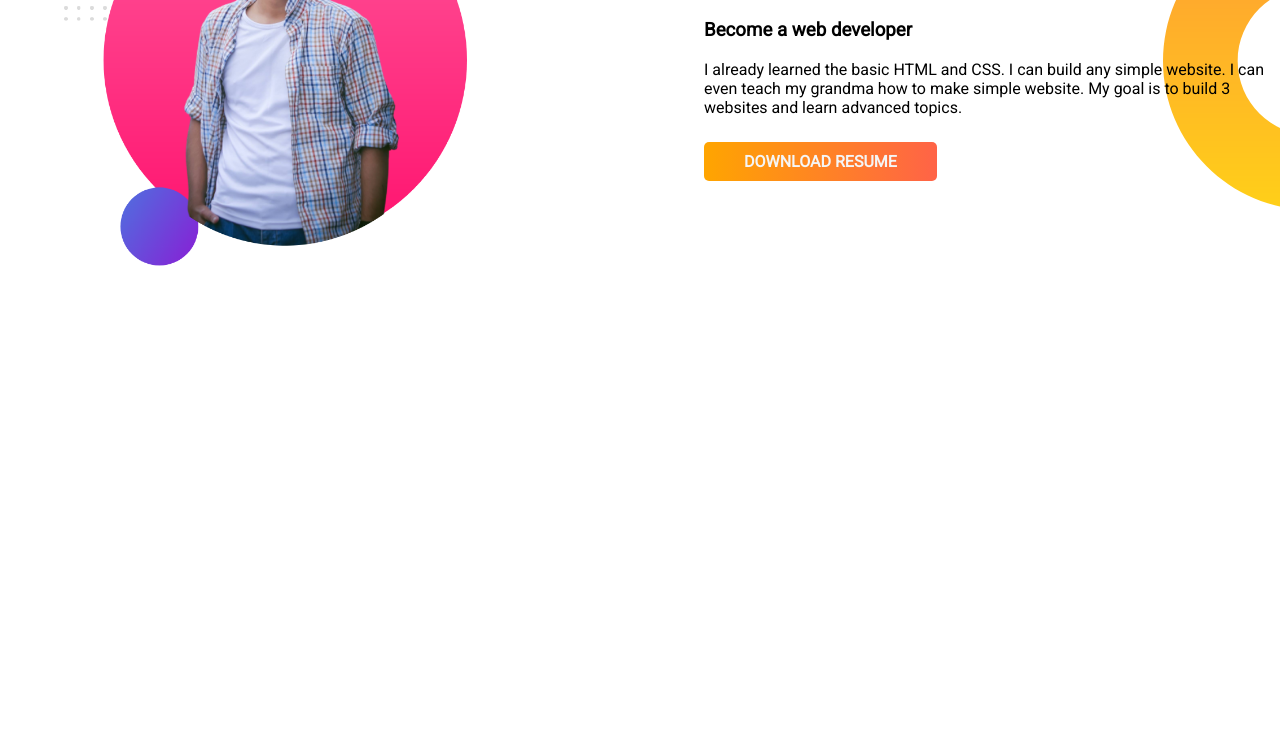
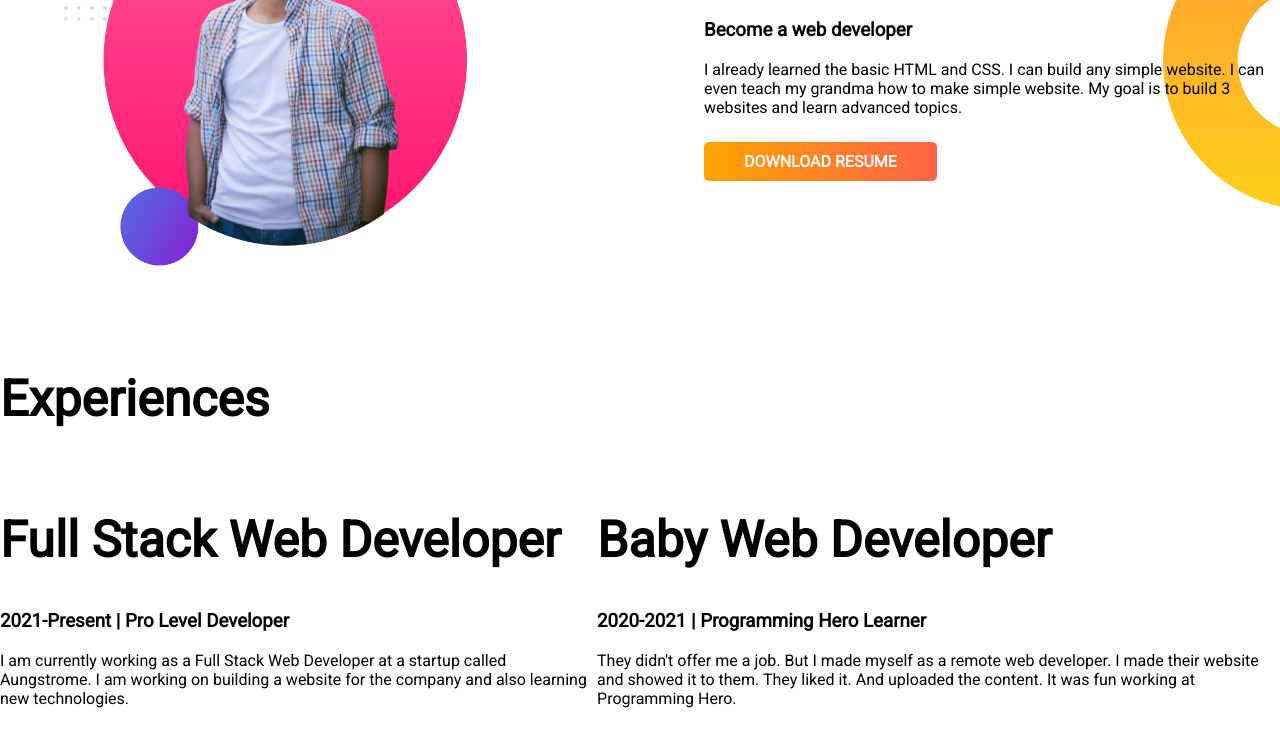
Before and after one commit to aungstrome/web-portfolio, a plain HTML site: page index.html in a window 1280 px wide. Shown: the part 677-1423 px from the top of the page. Before the commit the page ends 1047 px from the top, so only its background shows below. Drawn offline with Linux system fonts and the light colour scheme.

Commit message:
Dream Section updated

```diff
--- a/index.html
+++ b/index.html
@@ -16,7 +16,7 @@
     />
   </head>
   <body>
-    <section class="top-banner">
+    <section class="top-banner flexible-container">
       <div class="half-width">
         <h1>Welcome To</h1>
         <h1><span class="orange-color">Aungstrome</span> World!</h1>
@@ -41,7 +41,7 @@
       </div>
     </section>
 
-    <section class="dream-area">
+    <section class="dream-area flexible-container">
       <div class="half-width">
         <img src="images/me2.png" alt="" srcset="" />
       </div>
@@ -63,5 +63,30 @@
         >
       </div>
     </section>
+
+    <section class="experience-area">
+      <h1>Experiences</h1>
+      <div class="flexible-container">
+        <div>
+          <h1>Full Stack Web Developer</h1>
+          <h3>2021-Present | Pro Level Developer</h3>
+          <p>
+            I am currently working as a Full Stack Web Developer at a startup
+            called Aungstrome. I am working on building a website for the
+            company and also learning new technologies.
+          </p>
+        </div>
+        <div>
+          <h1>Baby Web Developer</h1>
+          <h3>2020-2021 | Programming Hero Learner</h3>
+          <p>
+            They didn't offer me a job. But I made myself as a remote web
+            developer. I made their website and showed it to them. They liked
+            it. And uploaded the content. It was fun working at Programming
+            Hero.
+          </p>
+        </div>
+      </div>
+    </section>
   </body>
 </html>
--- a/style.css
+++ b/style.css
@@ -11,7 +11,7 @@ h1 {
   color: #ff9100;
 }
 
-section {
+.flexible-container {
   display: flex;
   margin-bottom: 100px;
 }
```
